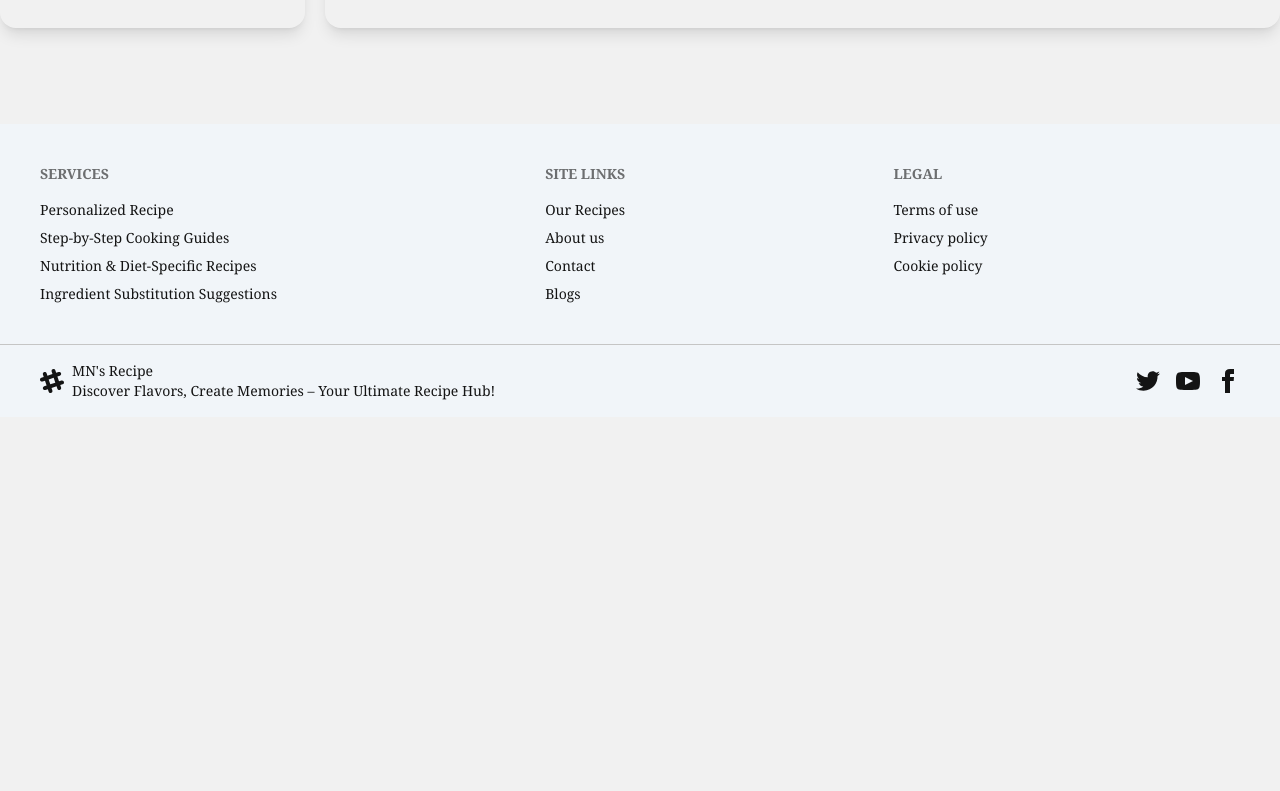
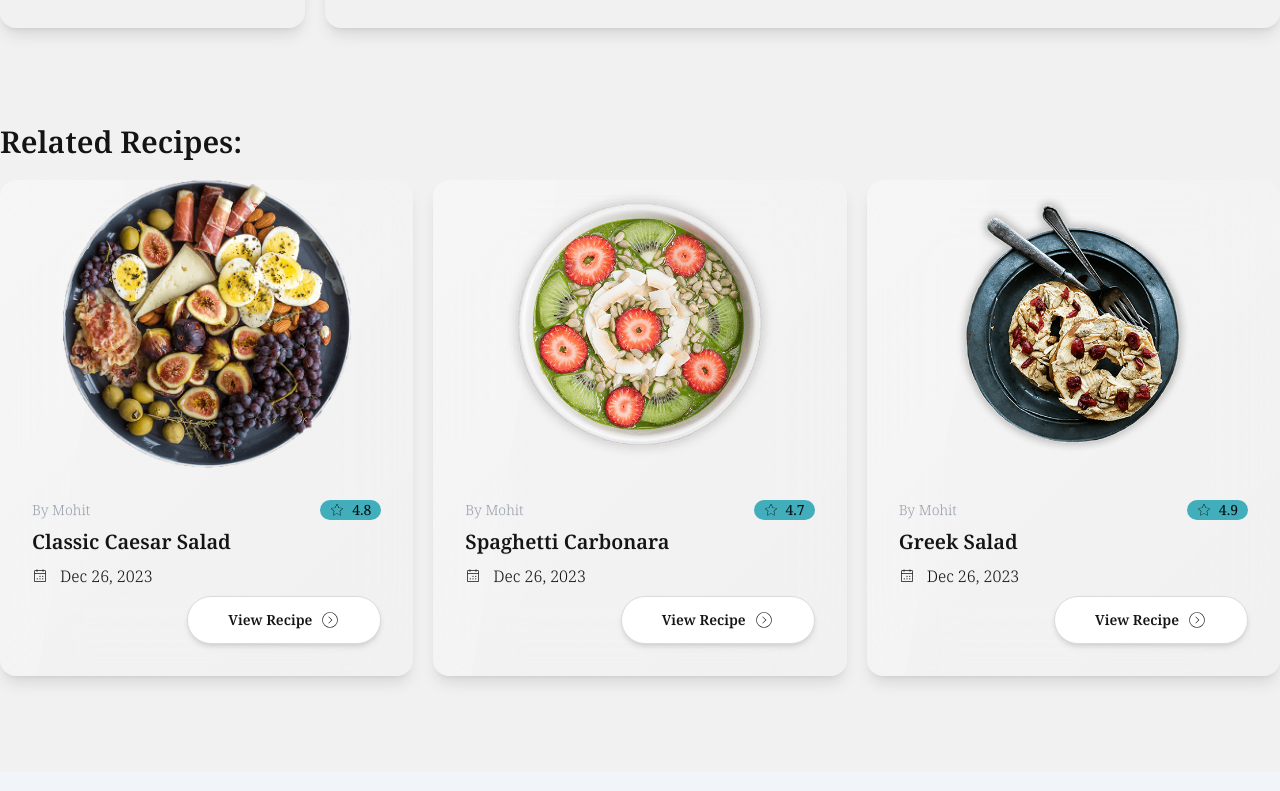
Before and after one commit to Mostakimul/next-blog, a Next.js app: page /recipes/1 in a window 1280 px wide. Shown: the part 1489-2280 px from the top of the page. Before the commit the page ends 1906 px from the top, so only its background shows below. Built offline with nearby package versions, Linux system fonts and the light colour scheme.

Commit message:
[feat]: related recipes added

```diff
--- a/src/app/recipes/[id]/page.tsx
+++ b/src/app/recipes/[id]/page.tsx
@@ -1,4 +1,5 @@
 import ContainerWrapper from '@/components/ContainerWrapper';
+import RelatedRecipes from '@/components/relatedRecipes/RelatedRecipes';
 import Image from 'next/image';
 import { FaRegClock, FaRegStar } from 'react-icons/fa';
 import { IoFastFoodOutline, IoStatsChartOutline } from 'react-icons/io5';
@@ -116,6 +117,8 @@ const SingleRecipe = () => {
           </div>
         </div>
       </ContainerWrapper>
+
+      <RelatedRecipes />
     </div>
   );
 };
--- /dev/null
+++ b/src/components/relatedRecipes/RelatedRecipes.tsx
@@ -0,0 +1,20 @@
+import { recipes } from '@/data/recipes';
+import ContainerWrapper from '../ContainerWrapper';
+import RecipeCard from '../latest/RecipeCard';
+
+const RelatedRecipes = () => {
+  return (
+    <ContainerWrapper>
+      <div className="space-y-5 pb-24">
+        <h1 className="text-3xl font-semibold">Related Recipes:</h1>
+        <div className="grid grid-cols-1 md:grid-cols-3 gap-5">
+          {recipes.slice(1, 4).map((recipe) => (
+            <RecipeCard key={recipe.id} recipe={recipe} />
+          ))}
+        </div>
+      </div>
+    </ContainerWrapper>
+  );
+};
+
+export default RelatedRecipes;
```
